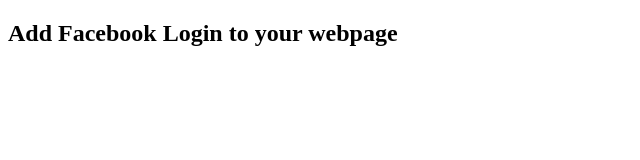
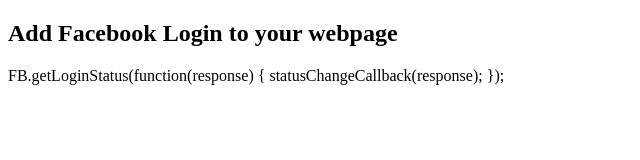
Before and after one commit to anuj-innxp/anuj-innxp.github.io, a plain HTML site: page index.html in a window 1280 px wide. Shown: the whole page, without its empty margins (0-640 px from the left). Drawn offline with Linux system fonts and the light colour scheme.

Commit message:
Update index.html

```diff
--- a/index.html
+++ b/index.html
@@ -45,5 +45,8 @@
 
       </script>
 
+FB.getLoginStatus(function(response) {
+    statusChangeCallback(response);
+});
   </body>
 </html>
```
